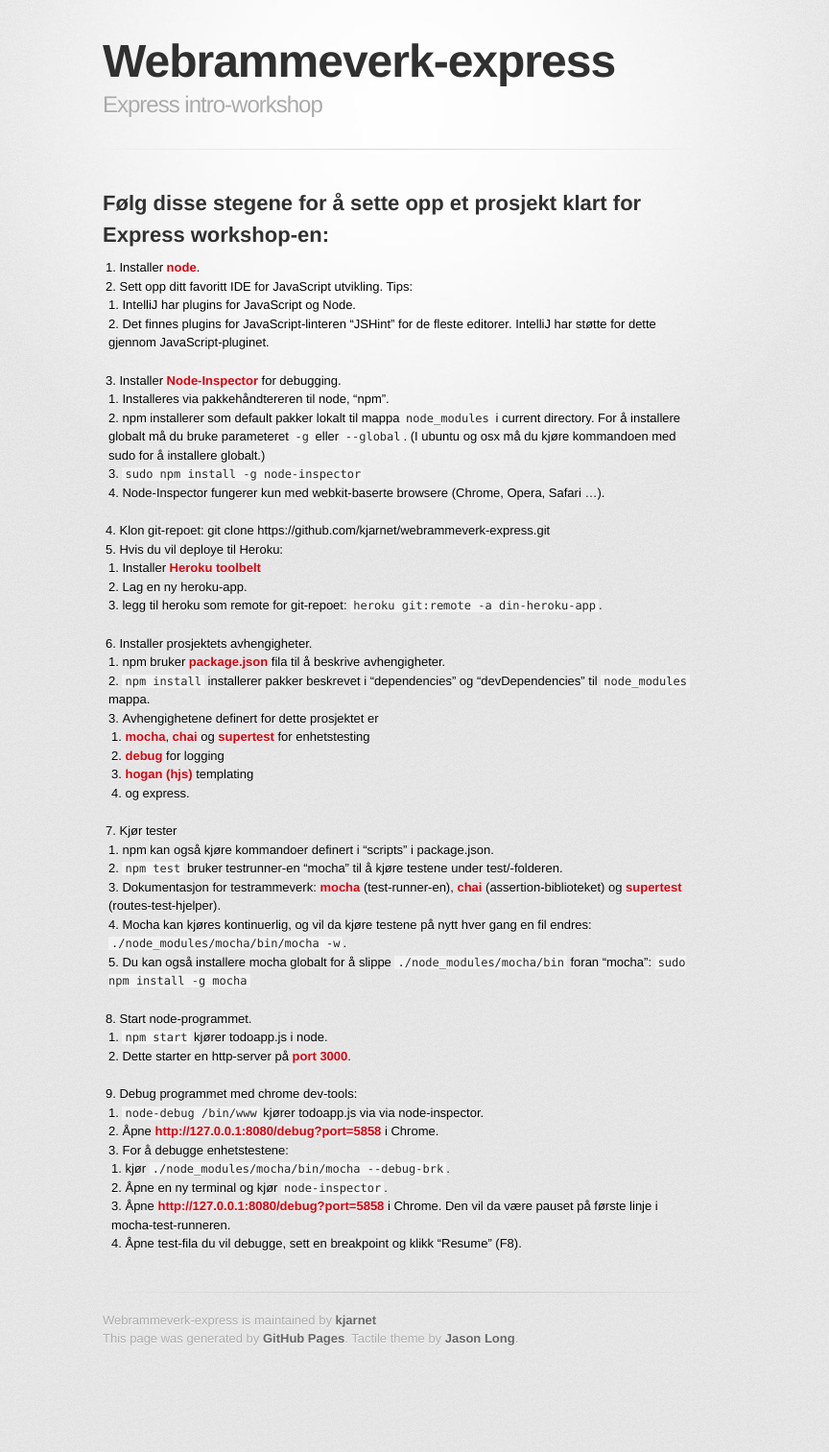
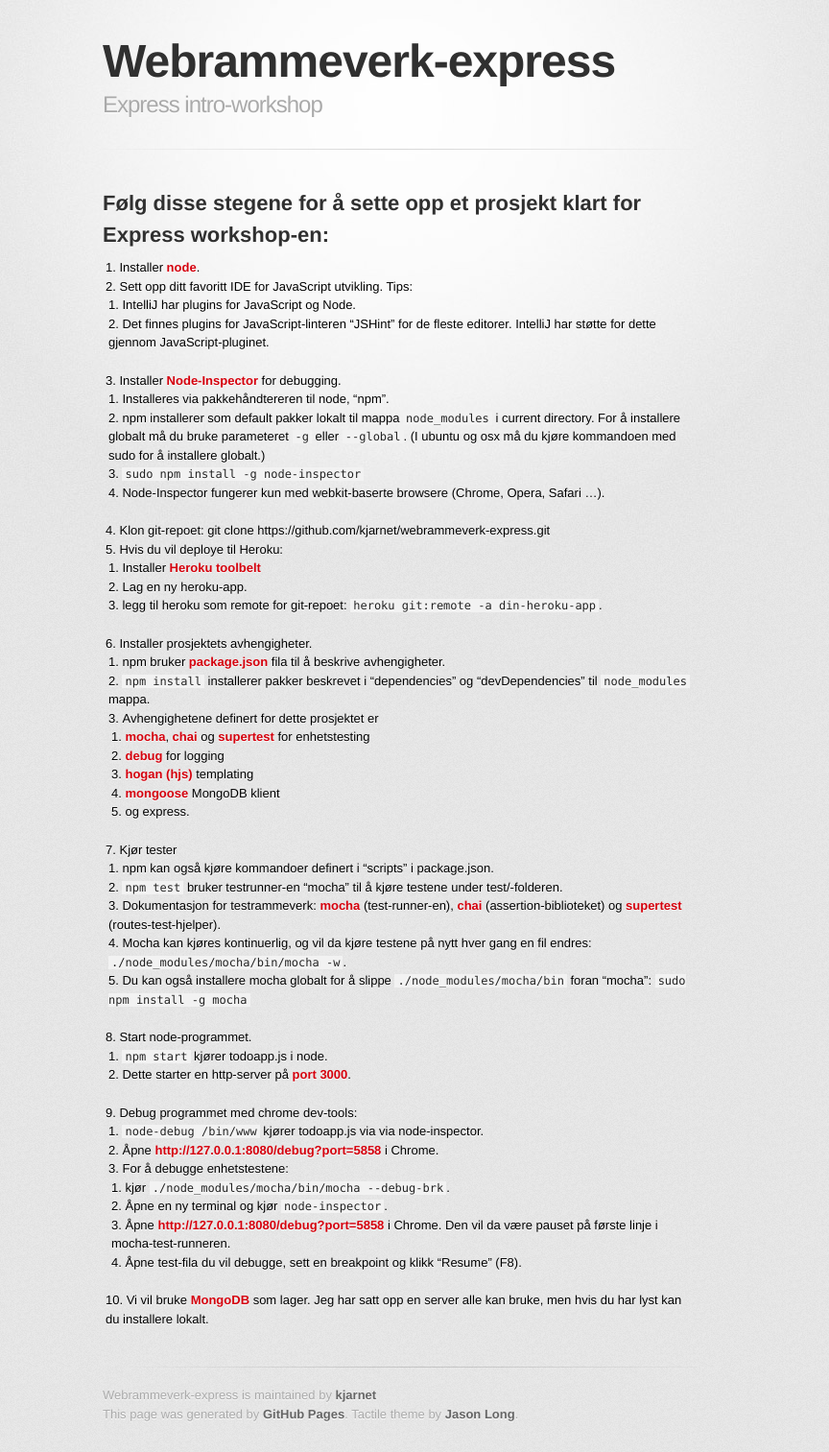
Before and after one commit to kjarnet/webrammeverk-express, a Jekyll site: the page built from index.md, in a window 1280 px wide. Shown: the whole page at 96% size, without its empty margins (223-1087 px from the left). Built offline with Jekyll 4.4.1, drawn with Linux system fonts in a browser that asks for light colours; some web fonts are replaced; Markdown is read by kramdown in place of the engine named in the settings; before the commit the page ends 1435 px from its top, so only the background shows below that.

Commit message:
Added notes on mongo.

```diff
--- a/index.md
+++ b/index.md
@@ -30,8 +30,9 @@
         * [mocha](http://visionmedia.github.io/mocha/), [chai](http://chaijs.com/) og [supertest](https://github.com/visionmedia/supertest) for enhetstesting
         * [debug](https://github.com/visionmedia/debug) for logging
         * [hogan (hjs)](http://twitter.github.io/hogan.js/) templating
+        * [mongoose](http://mongoose.com/) MongoDB klient
         * og express.
-11. Kjør tester
+6. Kjør tester
     * npm kan også kjøre kommandoer definert i "scripts" i package.json.
     * `npm test` bruker testrunner-en "mocha" til å kjøre testene under test/-folderen.
     * Dokumentasjon for testrammeverk: [mocha](http://visionmedia.github.io/mocha/) (test-runner-en),
@@ -54,3 +55,6 @@
         * Åpne [http://127.0.0.1:8080/debug?port=5858](http://127.0.0.1:8080/debug?port=5858)
         i Chrome. Den vil da være pauset på første linje i mocha-test-runneren.
         * Åpne test-fila du vil debugge, sett en breakpoint og klikk "Resume" (F8).
+9. Vi vil bruke [MongoDB](http://mongodb.org) som lager.
+   Jeg har satt opp en server alle kan bruke,
+   men hvis du har lyst kan du installere lokalt.
```
Also changed, not shown: other parts of index.md (+3 -3 lines), slides.md (+46 -0 lines).
